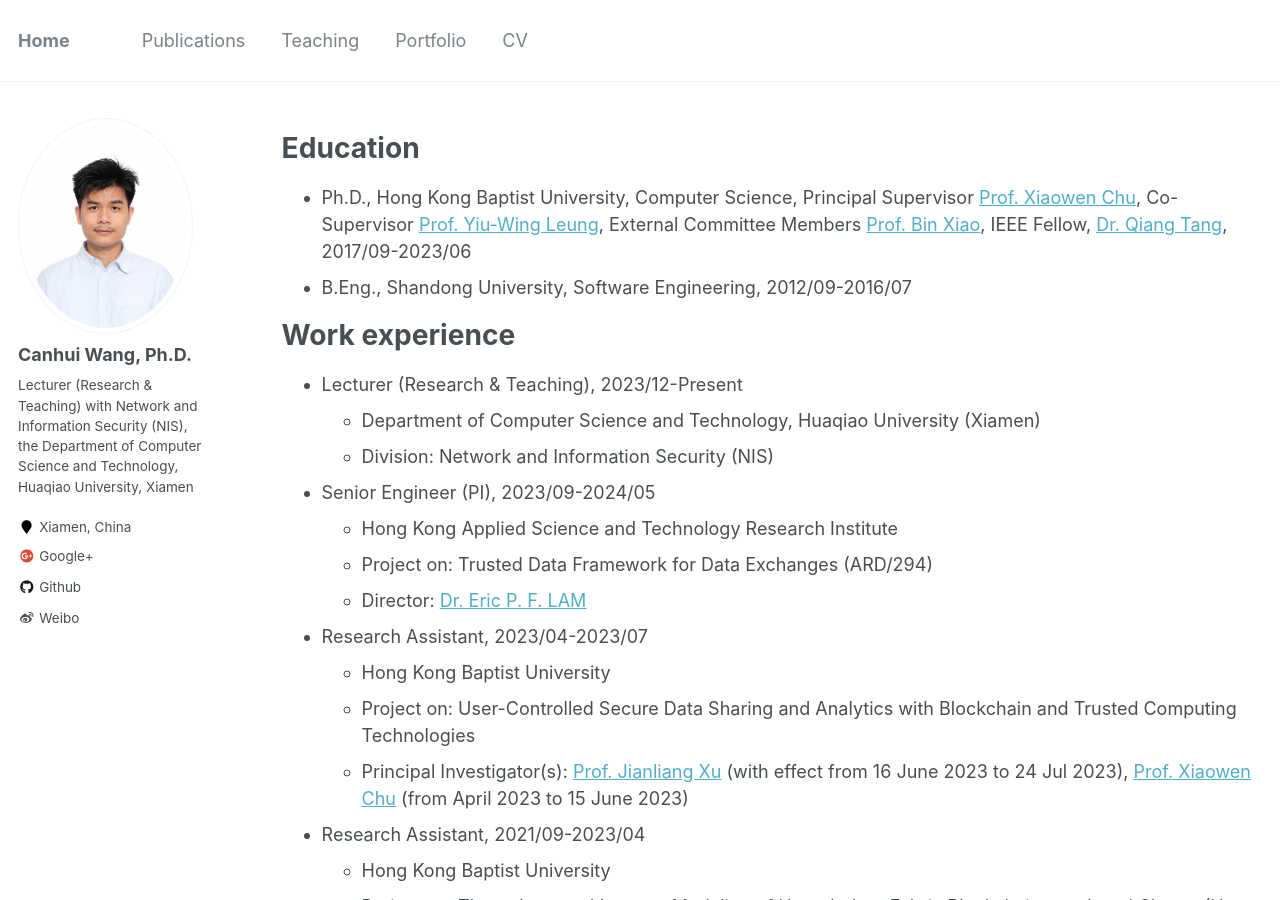
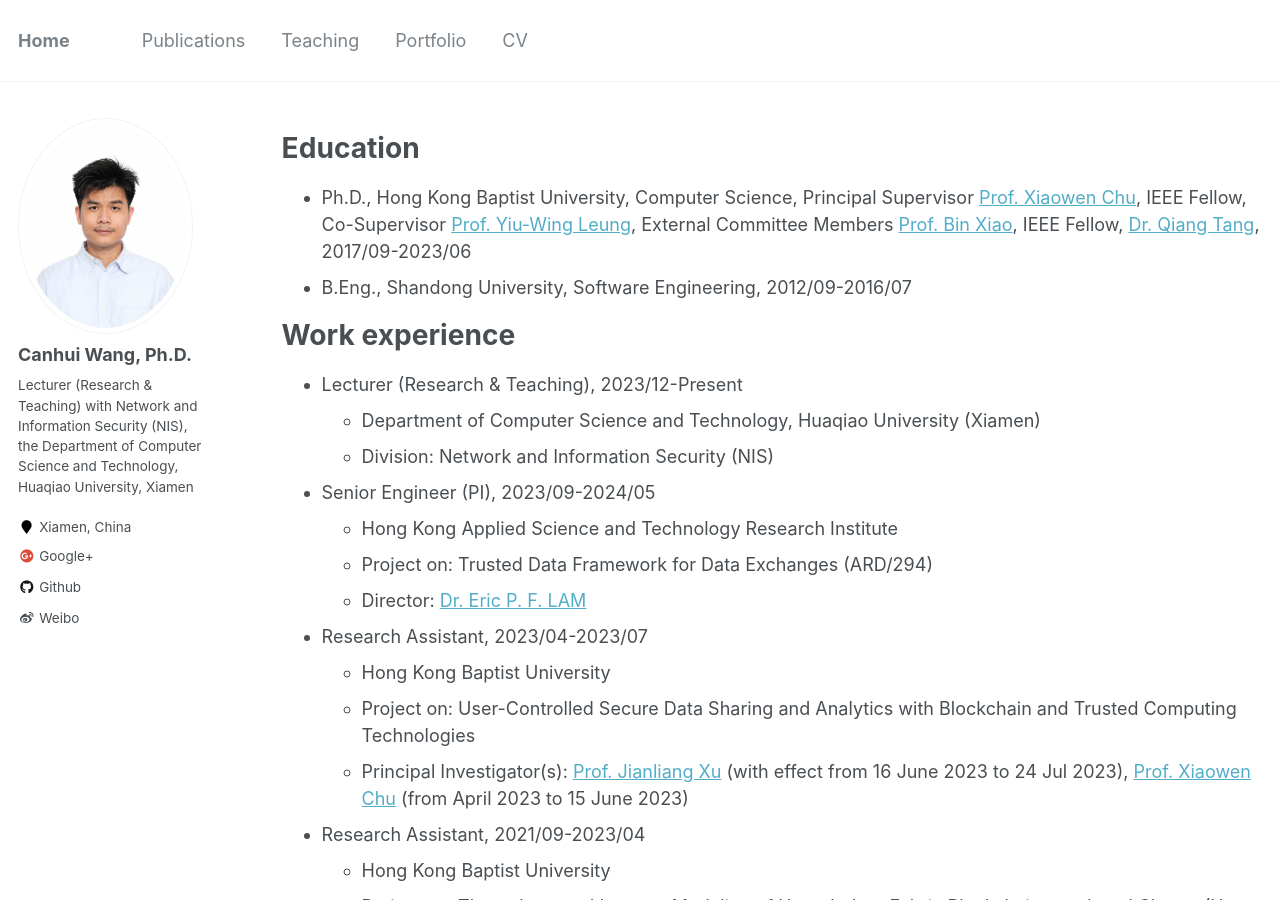
Before and after one commit to Canhui/canhui.github.io, a Jekyll site: the page built from _pages/cv.md, in a window 1280 px wide and 900 px high. Built offline with Jekyll 4.4.1, drawn with Linux system fonts in a browser that asks for light colours.

Commit message:
Update cv.md

```diff
--- a/_pages/cv.md
+++ b/_pages/cv.md
@@ -11,7 +11,7 @@ redirect_from:
 
 Education
 ======
-* Ph.D., Hong Kong Baptist University, Computer Science, Principal Supervisor [Prof. Xiaowen Chu](https://www.comp.hkbu.edu.hk/~chxw/), Co-Supervisor [Prof. Yiu-Wing Leung](https://www.comp.hkbu.edu.hk/v1/?page=profile&id=ywleung), External Committee Members [Prof. Bin Xiao](https://web.comp.polyu.edu.hk/csbxiao/), IEEE Fellow, [Dr. Qiang Tang](https://www.sydney.edu.au/engineering/about/our-people/academic-staff/qiang-tang.html), 2017/09-2023/06
+* Ph.D., Hong Kong Baptist University, Computer Science, Principal Supervisor [Prof. Xiaowen Chu](https://www.comp.hkbu.edu.hk/~chxw/), IEEE Fellow, Co-Supervisor [Prof. Yiu-Wing Leung](https://www.comp.hkbu.edu.hk/v1/?page=profile&id=ywleung), External Committee Members [Prof. Bin Xiao](https://web.comp.polyu.edu.hk/csbxiao/), IEEE Fellow, [Dr. Qiang Tang](https://www.sydney.edu.au/engineering/about/our-people/academic-staff/qiang-tang.html), 2017/09-2023/06
 * B.Eng., Shandong University, Software Engineering, 2012/09-2016/07
 
 Work experience
```
